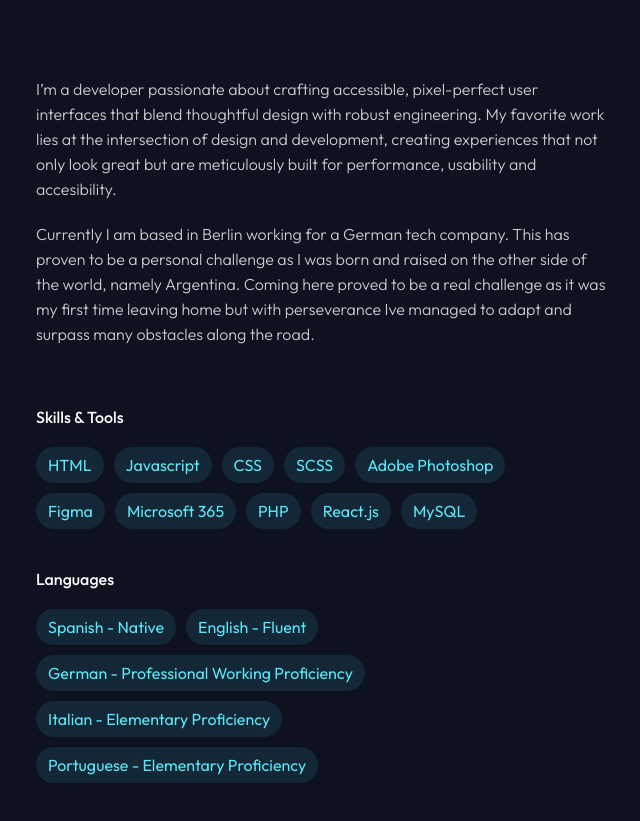
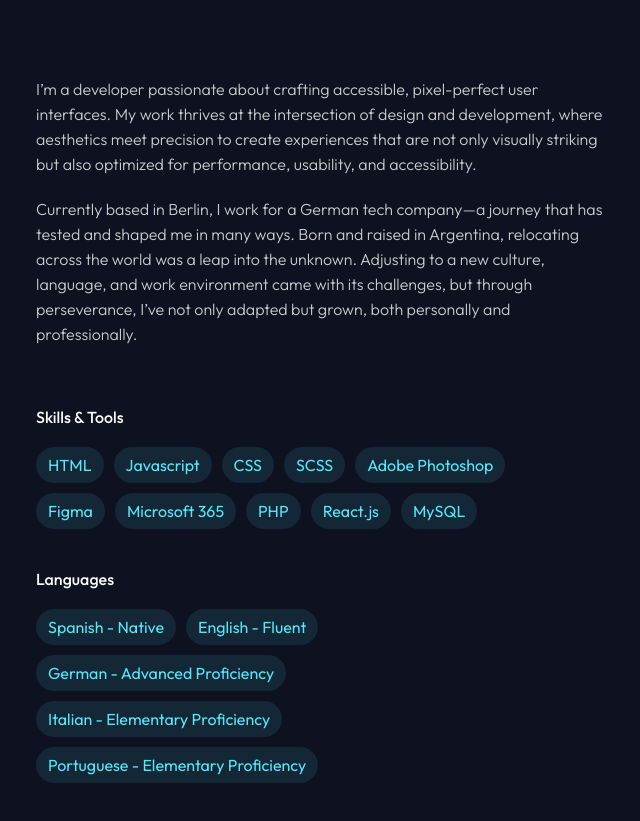
Before and after one commit to joaquinrodini/joaquinrodini.github.io, a website: page index.html in a window 1280 px wide. Shown: the part 1307-2128 px from the top of the page, without its empty margins (548-1188 px from the left). Drawn offline with Linux system fonts and the light colour scheme; files whose address does not match are found by name.

Commit message:
text-adjustments

```diff
--- a/index.html
+++ b/index.html
@@ -103,19 +103,19 @@
         <div class="bio">
           <p>
             I’m a developer passionate about crafting accessible, pixel-perfect
-            user interfaces that blend thoughtful design with robust
-            engineering. My favorite work lies at the intersection of design and
-            development, creating experiences that not only look great but are
-            meticulously built for performance, usability and accesibility.
+            user interfaces. My work thrives at the intersection of design and
+            development, where aesthetics meet precision to create experiences
+            that are not only visually striking but also optimized for
+            performance, usability, and accessibility.
           </p>
           <br />
           <p>
-            Currently I am based in Berlin working for a German tech company.
-            This has proven to be a personal challenge as I was born and raised
-            on the other side of the world, namely Argentina. Coming here proved
-            to be a real challenge as it was my first time leaving home but with
-            perseverance Ive managed to adapt and surpass many obstacles along
-            the road.
+            Currently based in Berlin, I work for a German tech company—a
+            journey that has tested and shaped me in many ways. Born and raised
+            in Argentina, relocating across the world was a leap into the
+            unknown. Adjusting to a new culture, language, and work environment
+            came with its challenges, but through perseverance, I’ve not only
+            adapted but grown, both personally and professionally.
           </p>
         </div>
 
@@ -140,7 +140,7 @@
           <ul class="pill-list">
             <li class="pill">Spanish - Native</li>
             <li class="pill">English - Fluent</li>
-            <li class="pill">German - Professional Working Proficiency</li>
+            <li class="pill">German - Advanced Proficiency</li>
             <li class="pill">Italian - Elementary Proficiency</li>
             <li class="pill">Portuguese - Elementary Proficiency</li>
           </ul>
```
